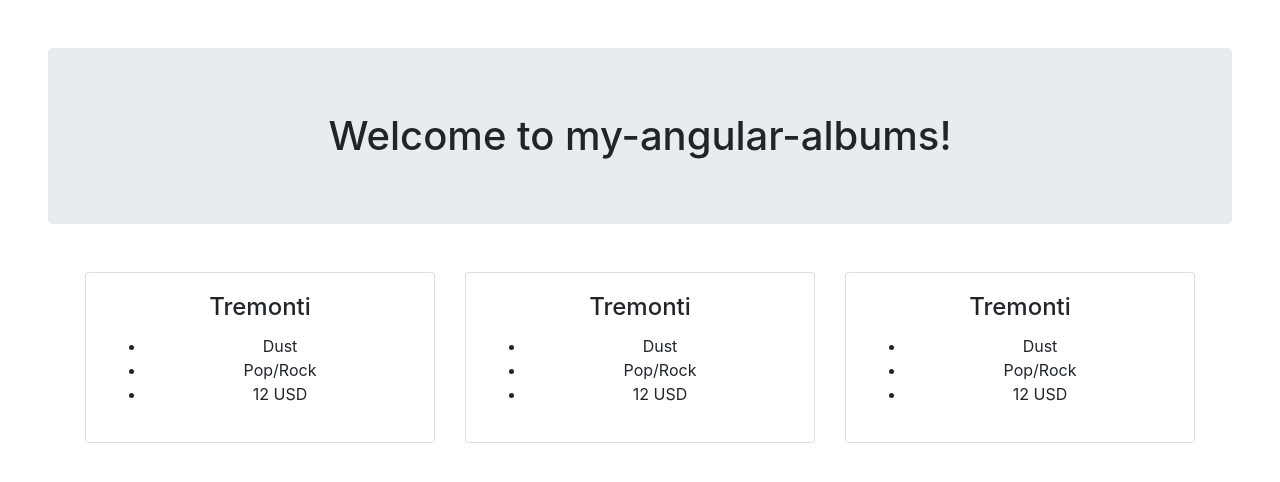
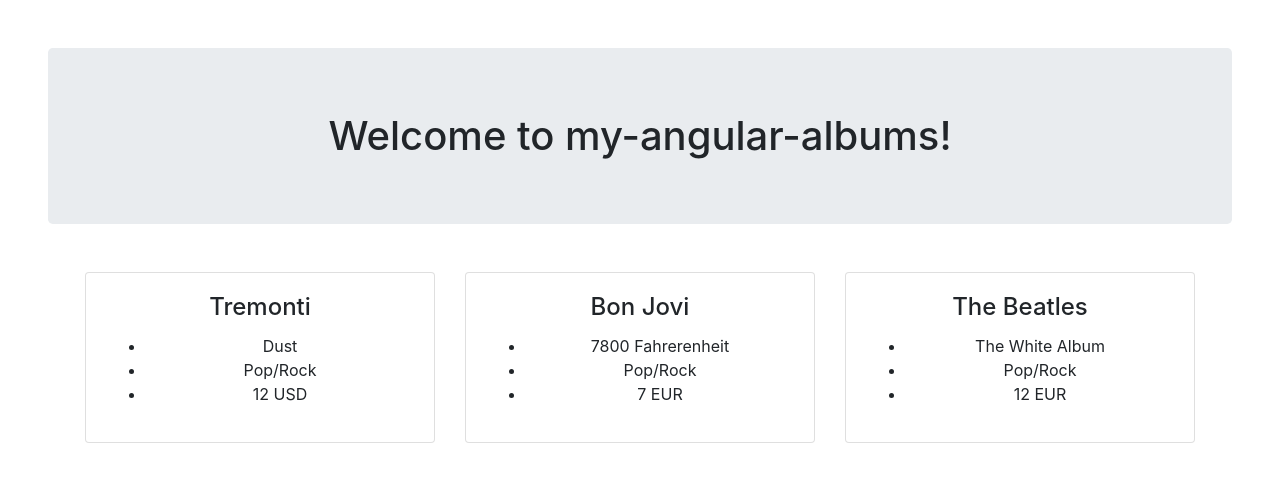
Before and after one commit to lc7729/angular100-albums, an Angular app: page / in a window 1280 px wide. Shown: the top 482 px of the page. Built offline with nearby package versions, Linux system fonts and the light colour scheme.

Commit message:
Pass album data to AlbumCard
Pass album data to AlbumCard from AlbumList
Remove static album from AlbumCard

```diff
--- a/src/app/albums/album-card/album-card.component.ts
+++ b/src/app/albums/album-card/album-card.component.ts
@@ -1,4 +1,4 @@
-import { Component, OnInit } from "@angular/core";
+import { Component, OnInit, Input } from "@angular/core";
 import { Album } from "../album.model";
 
 @Component({
@@ -7,18 +7,11 @@
   styleUrls: ["./album-card.component.css"]
 })
 export class AlbumCardComponent implements OnInit {
+  @Input()
   album: Album;
 
   constructor() {}
 
   ngOnInit() {
-    this.album = {
-      id: 1,
-      artist: "Tremonti",
-      album_name: "Dust",
-      genre: "Pop/Rock",
-      price: 12,
-      currency: "USD"
-    };
   }
 }
--- a/src/app/albums/album-list/album-list.component.html
+++ b/src/app/albums/album-list/album-list.component.html
@@ -1,7 +1,7 @@
 <div class="container">
   <div class="card-deck">
-    <app-album-card class="card"></app-album-card>
-    <app-album-card class="card"></app-album-card>
-    <app-album-card class="card"></app-album-card>
+    <app-album-card class="card" [album]="albums[0]"></app-album-card>
+    <app-album-card class="card" [album]="albums[1]"></app-album-card>
+    <app-album-card class="card" [album]="albums[2]"></app-album-card>
   </div>
 </div>
```
